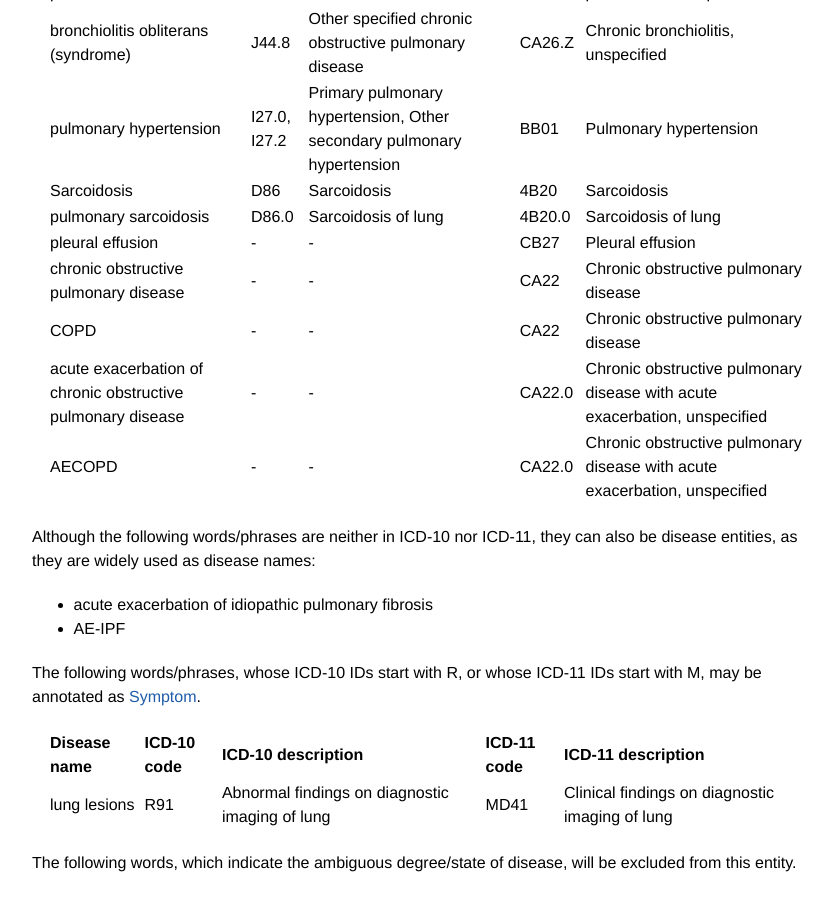
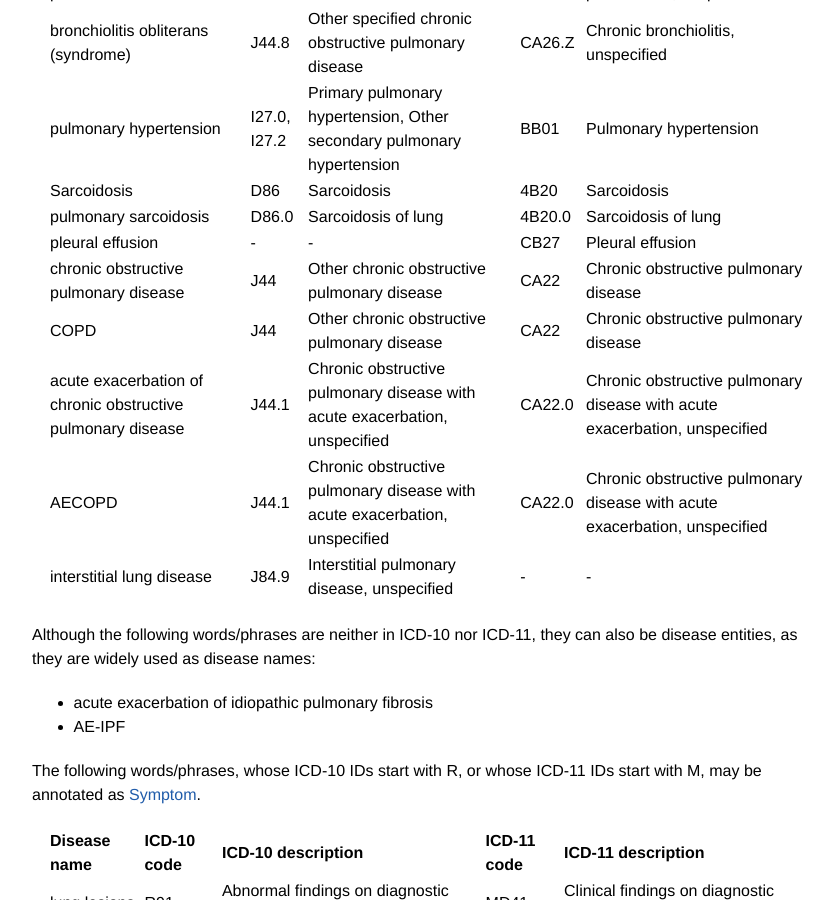
Before and after one commit to ezcatdb/clinicalcorpus-guidelines, a Jekyll site: the page built from _entity/Disease.md, in a window 1280 px wide and 900 px high, scrolled down 1108 px. Shown: the whole window, without its empty margins (208-1042 px from the left). Built offline with Jekyll 4.4.1, drawn with Linux system fonts in a browser that asks for light colours.

Commit message:
included additional disease info (ILD) in Disease.md

```diff
--- a/_entity/Disease.md
+++ b/_entity/Disease.md
@@ -48,16 +48,19 @@ The following words/phrases should be annotated as 'Disease'.
 | Sarcoidosis | D86 | Sarcoidosis | 4B20 | Sarcoidosis |
 | pulmonary sarcoidosis | D86.0 | Sarcoidosis of lung | 4B20.0 | Sarcoidosis of lung |
 | pleural effusion | - | - | CB27 | Pleural effusion |
-| chronic obstructive pulmonary disease | - | - | CA22 | Chronic obstructive pulmonary disease |
-| COPD | - | - | CA22 | Chronic obstructive pulmonary disease |
-| acute exacerbation of chronic obstructive pulmonary disease | - | - | CA22.0 | Chronic obstructive pulmonary disease with acute exacerbation, unspecified  |
-| AECOPD | - | - | CA22.0 | Chronic obstructive pulmonary disease with acute exacerbation, unspecified  |
+| chronic obstructive pulmonary disease | J44 | Other chronic obstructive pulmonary disease | CA22 | Chronic obstructive pulmonary disease |
+| COPD | J44 | Other chronic obstructive pulmonary disease | CA22 | Chronic obstructive pulmonary disease |
+| acute exacerbation of chronic obstructive pulmonary disease | J44.1 | Chronic obstructive pulmonary disease with acute exacerbation, unspecified | CA22.0 | Chronic obstructive pulmonary disease with acute exacerbation, unspecified  |
+| AECOPD | J44.1 | Chronic obstructive pulmonary disease with acute exacerbation, unspecified | CA22.0 | Chronic obstructive pulmonary disease with acute exacerbation, unspecified  |
+| interstitial lung disease | J84.9 | Interstitial pulmonary disease, unspecified | - | - |
 
 </div>
 
 Although the following words/phrases are neither in ICD-10 nor ICD-11, they can also be disease entities, as they are widely used as disease names:
 - acute exacerbation of idiopathic pulmonary fibrosis
 - AE-IPF
+
+
 
 The following words/phrases, whose ICD-10 IDs start with R, or whose ICD-11 IDs start with M, may be annotated as [Symptom]().
 <div style="margin:1em" markdown="1">
```
